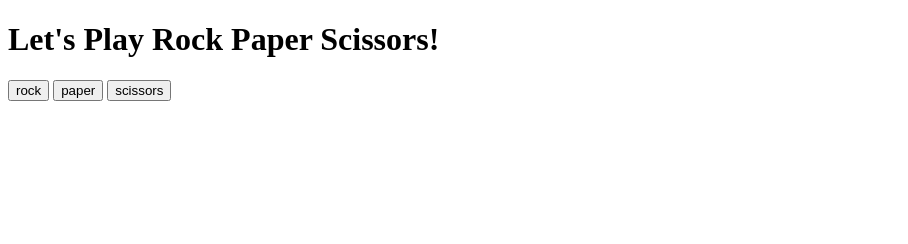
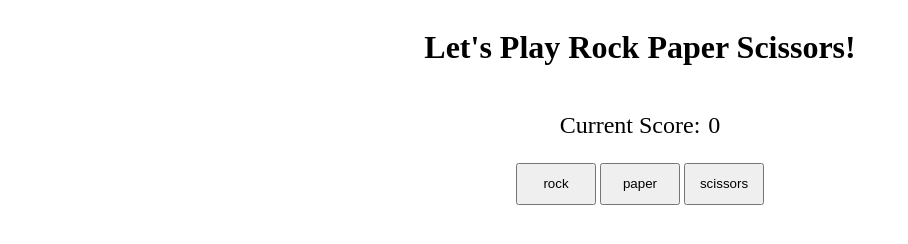
Before and after one commit to huekoh/odin-rock-paper-scissors, a plain HTML site: page index.html in a window 1280 px wide. Shown: the whole page, without its empty margins (0-908 px from the left). Drawn offline with Linux system fonts and the light colour scheme.

Commit message:
Add basic styling using style.css

```diff
--- a/index.html
+++ b/index.html
@@ -5,9 +5,14 @@
     <meta name="viewport" content="width=device-width, initial-scale=1.0">
     <title>Odin-Rock-Paper-Scissors</title>
     <script src="script.js" defer></script>
+    <link rel="stylesheet" href="style.css">
 </head>
 <body>
     <h1>Let's Play Rock Paper Scissors!</h1>
+    <div class="score">
+        <p>Current Score:</p>
+        <p>0</p>
+    </div>
     <div class="container">
         <button id="rock">rock</button>
         <button id="paper">paper</button>
--- /dev/null
+++ b/style.css
@@ -0,0 +1,19 @@
+body {
+    display: flex;
+    align-items: center;
+    flex-direction: column;
+}
+
+p {
+    font-size: x-large;
+}
+
+button {
+    width: 80px;
+    height: 42px;
+}
+
+.score {
+    display: flex;
+    gap: 8px;
+}
```
